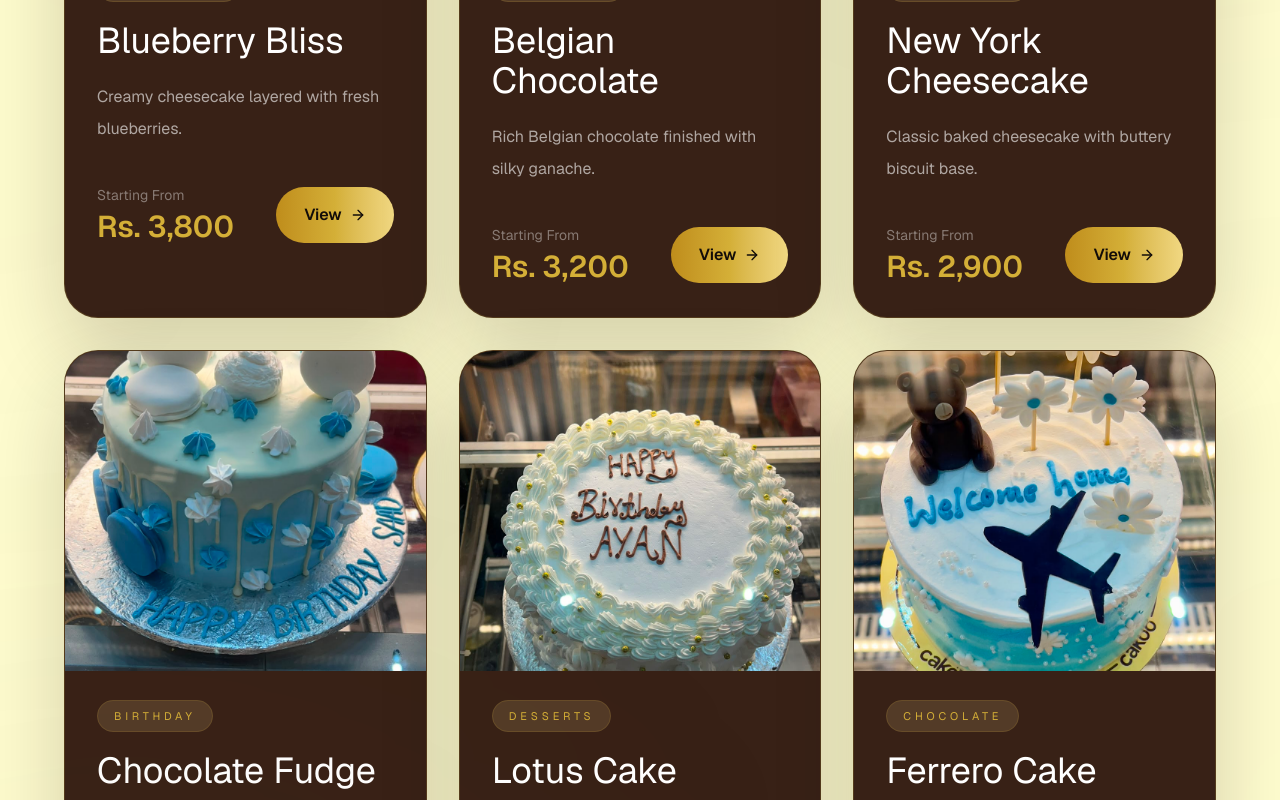
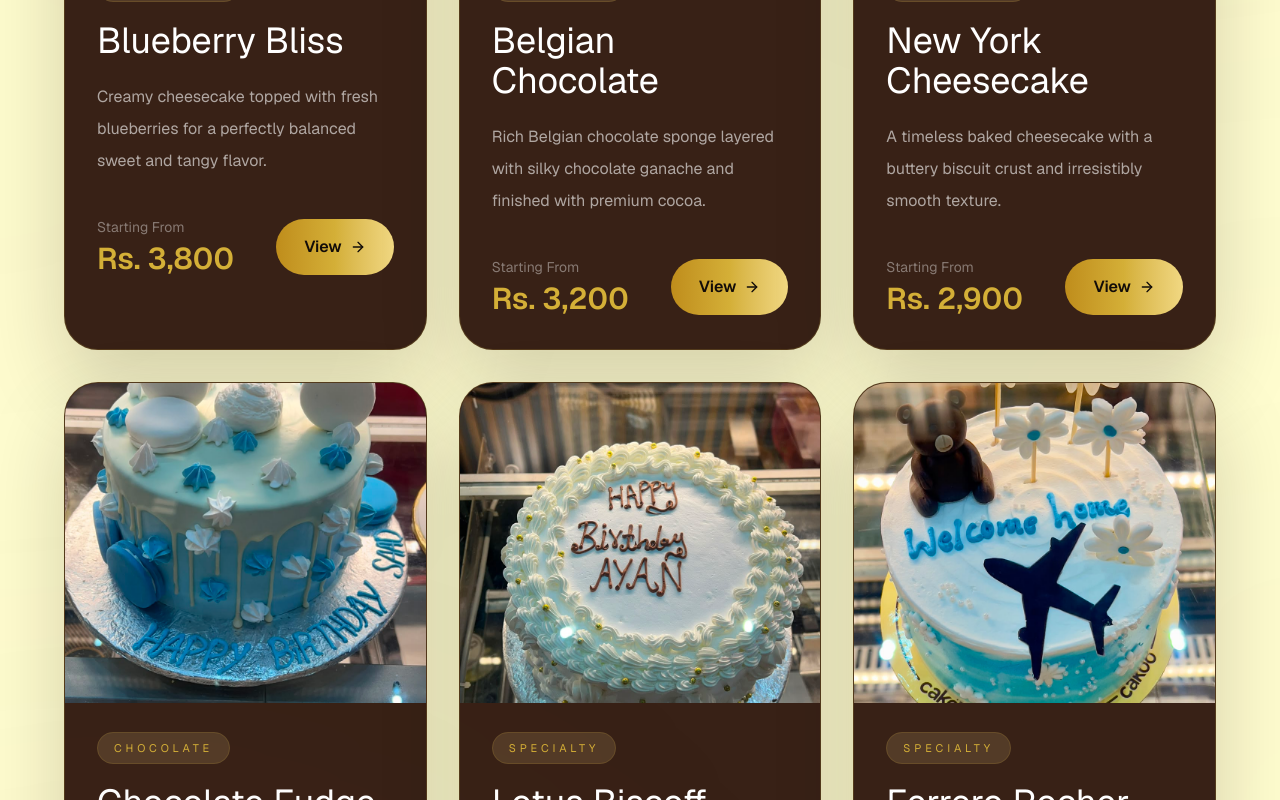
Before and after one commit to Hanzlah290/Cakoo, a Next.js app: page /products in a window 1280 px wide. Shown: the part 1260-2060 px from the top of the page. Built offline with nearby package versions, Linux system fonts and the light colour scheme; a web font is replaced by a local one.

Commit message:
refactor: centralize site and product configuration

```diff
--- a/src/app/layout.tsx
+++ b/src/app/layout.tsx
@@ -16,6 +16,7 @@ const italiana = Italiana({
 });
 
 import "./globals.css";
+import { siteConfig } from "@/config/site";
 
 const geistSans = Geist({
   variable: "--font-geist-sans",
@@ -40,8 +41,8 @@ const bodoni = Bodoni_Moda({
 });
 
 export const metadata: Metadata = {
-  title: "Cakoo Bakery",
-  description: "Luxury Bakery Website",
+  title: siteConfig.name,
+  description: siteConfig.description,
 };
 
 export default function RootLayout({
--- a/src/app/products/page.tsx
+++ b/src/app/products/page.tsx
@@ -14,73 +14,14 @@ import {
   viewport,
 } from "@/lib/animations";
 
+import {
+  products,
+  categories,
+} from "@/data/products";
+
 import Navbar from "@/components/layout/Navbar";
 import Footer from "@/components/layout/Footer";
 
-const categories = [
-  "All",
-  "Birthday",
-  "Chocolate",
-  "Cheesecake",
-  "Desserts",
-];
-
-const products = [
-  {
-    id: 1,
-    name: "Blueberry Bliss",
-    category: "Cheesecake",
-    price: "Rs. 3,800",
-    image: "/images/products/blueberry.png",
-    description:
-      "Creamy cheesecake layered with fresh blueberries.",
-  },
-  {
-    id: 2,
-    name: "Belgian Chocolate",
-    category: "Chocolate",
-    price: "Rs. 3,200",
-    image: "/images/products/belgian.jpeg",
-    description:
-      "Rich Belgian chocolate finished with silky ganache.",
-  },
-  {
-    id: 3,
-    name: "New York Cheesecake",
-    category: "Cheesecake",
-    price: "Rs. 2,900",
-    image: "/images/products/cheesecake.jpeg",
-    description:
-      "Classic baked cheesecake with buttery biscuit base.",
-  },
-  {
-    id: 4,
-    name: "Chocolate Fudge",
-    category: "Birthday",
-    price: "Rs. 3,600",
-    image: "/images/products/fudge.jpeg",
-    description:
-      "Decadent chocolate cake perfect for celebrations.",
-  },
-  {
-    id: 5,
-    name: "Lotus Cake",
-    category: "Desserts",
-    price: "Rs. 3,900",
-    image: "/images/products/lotus.jpeg",
-    description:
-      "Creamy lotus filling with caramel biscuit layers.",
-  },
-  {
-    id: 6,
-    name: "Ferrero Cake",
-    category: "Chocolate",
-    price: "Rs. 4,200",
-    image: "/images/products/ferrero.jpeg",
-    description:
-      "Premium Ferrero Rocher inspired celebration cake.",
-  },
-];
 
 export default function ProductsPage() {
   const [category, setCategory] = useState("All");
--- a/src/components/layout/Footer.tsx
+++ b/src/components/layout/Footer.tsx
@@ -246,7 +246,7 @@ gap-40
   <div className="text-center w-40">
 
     <h4 className="uppercase tracking-[0.3em] text-[#D4AF37] text-sm">
-      Wah Cantt
+      siteConfig.address
     </h4>
 
     <p className="mt-4 text-white/60 text-lg">
@@ -279,9 +279,9 @@ gap-40
 <div className="text-center">
 
   <p className="text-sm text-white/35">
-    © 2026 Cakoo Bakery
+    © 2026 siteConfig.name
 
-Premium Cakes • Wah Cantt • Attock • Pakistan
+Premium Cakes • siteConfig.address • Pakistan
   </p>
 
 
--- a/src/components/layout/Navbar.tsx
+++ b/src/components/layout/Navbar.tsx
@@ -5,6 +5,7 @@ import Image from "next/image";
 import { motion } from "framer-motion";
 import { useEffect, useState } from "react";
 import { usePathname } from "next/navigation";
+import { siteConfig } from "@/config/site";
 
 const links = [
   {
@@ -111,7 +112,7 @@ export default function Navbar() {
         >
           <Image
             src="/images/cakoo-v1.png"
-            alt="Cakoo Bakery"
+            alt={siteConfig.name}
             width={280}
             height={110}
             priority
--- a/src/components/loading/LoadingScreen.tsx
+++ b/src/components/loading/LoadingScreen.tsx
@@ -4,6 +4,7 @@ import { motion } from "framer-motion";
 import { useEffect, useState } from "react";
 
 import Image from "next/image";
+import { siteConfig } from "@/config/site";
 
 interface LoadingScreenProps {
   onComplete: () => void;
@@ -165,7 +166,7 @@ transition={{
 >
     <Image
       src="/images/cakoo-v3.png"
-      alt="Cakoo Bakery"
+      alt={siteConfig.name}
       width={260}
       height={110}
       priority
--- a/src/components/marquee/Marquee.tsx
+++ b/src/components/marquee/Marquee.tsx
@@ -1,9 +1,10 @@
 "use client";
 
+import { siteConfig } from "@/config/site";
 import { motion } from "framer-motion";
 
 const words = [
-  "Cakoo Bakery",
+  siteConfig.name,
   "Luxury Pâtisserie",
   "Premium Cakes",
   "Freshly Baked",
--- a/src/components/signature/ProductGrid.tsx
+++ b/src/components/signature/ProductGrid.tsx
@@ -1,6 +1,6 @@
 "use client";
 
-import { featuredProducts } from "@/data/featuredProducts";
+import { featuredProducts } from "@/data/products";
 import ProductCard from "./ProductCard";
 
 export default function ProductGrid() {
--- a/src/components/signature/SignatureSection.tsx
+++ b/src/components/signature/SignatureSection.tsx
@@ -1,6 +1,6 @@
 "use client";
 
-import { featuredProducts } from "@/data/featuredProducts";
+import { featuredProducts } from "@/data/products";
 import ProductCard from "./ProductCard";
 import { motion } from "framer-motion";
 import {
--- /dev/null
+++ b/src/config/site.ts
@@ -0,0 +1,38 @@
+export const siteConfig = {
+  name: "Cakoo Bakery",
+
+  description:
+    "Premium handcrafted cakes, desserts, and celebration treats made with passion.",
+
+  phone: "+92 300 1234567",
+
+  email: "hello@cakoo.com",
+
+  address: "Attock, Pakistan",
+
+  whatsapp: "https://wa.me/923001234567",
+
+  instagram: "https://instagram.com/cakoo",
+
+  facebook: "https://facebook.com/cakoo",
+
+  hours: {
+    weekdays: "9:00 AM – 9:00 PM",
+    weekends: "10:00 AM – 10:00 PM",
+  },
+
+  navigation: [
+    {
+      name: "Home",
+      href: "/",
+    },
+    {
+      name: "Products",
+      href: "/products",
+    },
+    {
+      name: "Contact",
+      href: "/contact",
+    },
+  ],
+} as const;
--- a/src/data/featuredProducts.ts
+++ /dev/null
@@ -1,29 +0,0 @@
-export const featuredProducts = [
-  {
-    id: 1,
-    name: "Belgian Chocolate",
-    description:
-      "Rich Belgian chocolate layered with silky ganache.",
-    price: "Rs. 3,200",
-    image: "/images/products/belgian.jpeg",
-    featured: false,
-  },
-  {
-    id: 2,
-    name: "Blueberry Bliss",
-    description:
-      "Fresh blueberries with creamy cheesecake filling.",
-    price: "Rs. 3,800",
-    image: "/images/products/blueberry.png",
-    featured: true,
-  },
-  {
-    id: 3,
-    name: "New York Cheesecake",
-    description:
-      "Classic baked cheesecake with a buttery biscuit base.",
-    price: "Rs. 2,900",
-    image: "/images/products/cheesecake.jpeg",
-    featured: false,
-  },
-];
--- /dev/null
+++ b/src/data/products.ts
@@ -0,0 +1,85 @@
+export interface Product {
+  id: number;
+  name: string;
+  category: ProductCategory;
+  description: string;
+  price: string;
+  image: string;
+  featured: boolean;
+}
+
+export const products: Product[] = [
+  {
+    id: 1,
+    name: "Blueberry Bliss",
+    category: "Cheesecake",
+    description:
+      "Creamy cheesecake topped with fresh blueberries for a perfectly balanced sweet and tangy flavor.",
+    price: "Rs. 3,800",
+    image: "/images/products/blueberry.png",
+    featured: true,
+  },
+  {
+    id: 2,
+    name: "Belgian Chocolate",
+    category: "Chocolate",
+    description:
+      "Rich Belgian chocolate sponge layered with silky chocolate ganache and finished with premium cocoa.",
+    price: "Rs. 3,200",
+    image: "/images/products/belgian.jpeg",
+    featured: false,
+  },
+  {
+    id: 3,
+    name: "New York Cheesecake",
+    category: "Cheesecake",
+    description:
+      "A timeless baked cheesecake with a buttery biscuit crust and irresistibly smooth texture.",
+    price: "Rs. 2,900",
+    image: "/images/products/cheesecake.jpeg",
+    featured: false,
+  },
+  {
+    id: 4,
+    name: "Chocolate Fudge",
+    category: "Chocolate",
+    description:
+      "Moist chocolate sponge generously layered with rich fudge frosting for true chocolate lovers.",
+    price: "Rs. 3,600",
+    image: "/images/products/fudge.jpeg",
+    featured: false,
+  },
+  {
+    id: 5,
+    name: "Lotus Biscoff",
+    category: "Specialty",
+    description:
+      "Creamy Lotus Biscoff cake infused with caramelized biscuit spread and crunchy cookie crumbs.",
+    price: "Rs. 3,900",
+    image: "/images/products/lotus.jpeg",
+    featured: false,
+  },
+  {
+    id: 6,
+    name: "Ferrero Rocher",
+    category: "Specialty",
+    description:
+      "A luxurious chocolate cake inspired by Ferrero Rocher with hazelnut cream and roasted nuts.",
+    price: "Rs. 4,200",
+    image: "/images/products/ferrero.jpeg",
+    featured: false,
+  },
+];
+
+export const featuredProducts = products.filter(
+  (product) => product.featured
+);
+
+export const categories = [
+  "All",
+  "Chocolate",
+  "Cheesecake",
+  "Specialty",
+] as const;
+
+export type ProductCategory = (typeof categories)[number];
```
Also changed, not shown: src/app/contact/page.tsx (+7 -6 lines).
